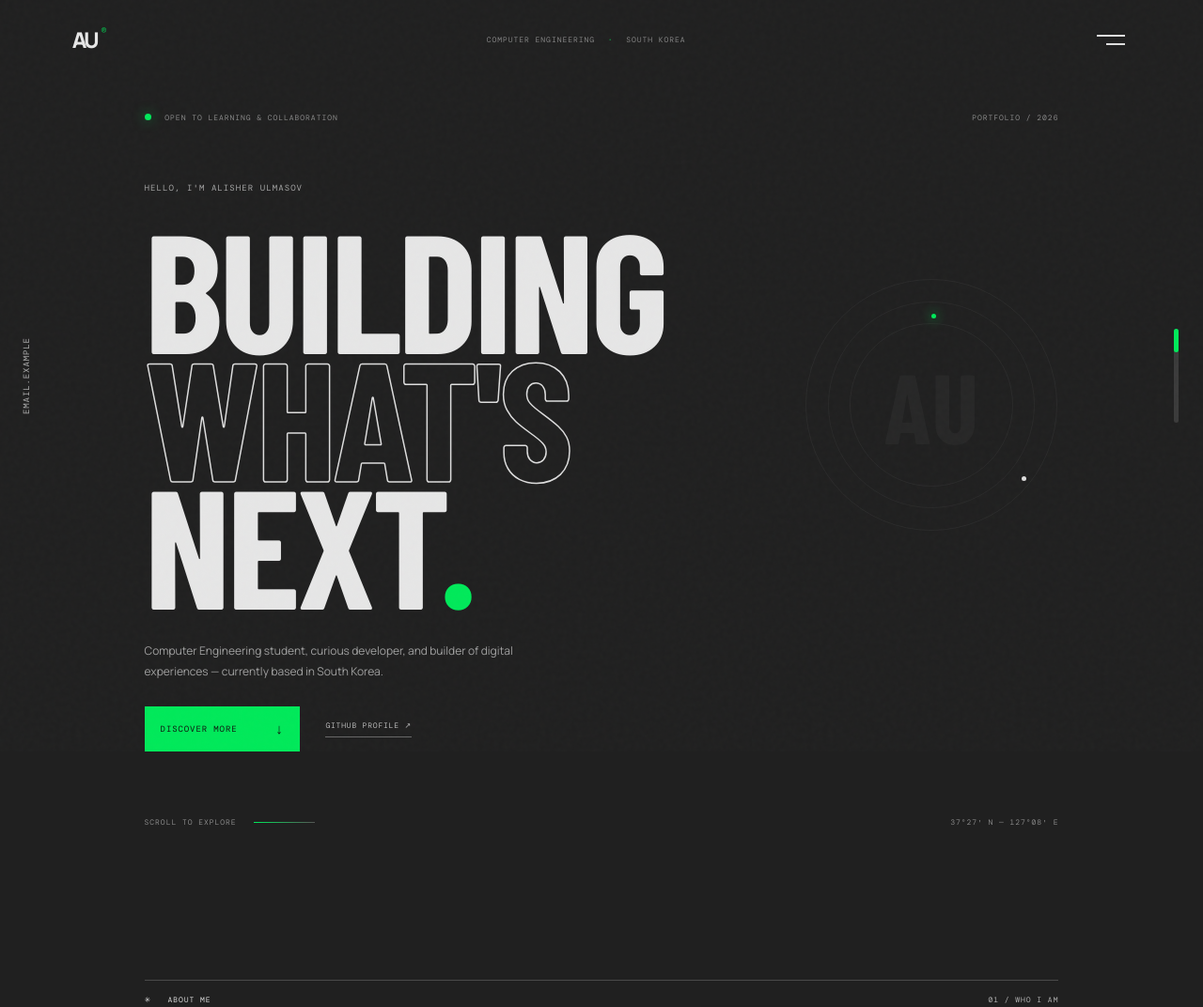
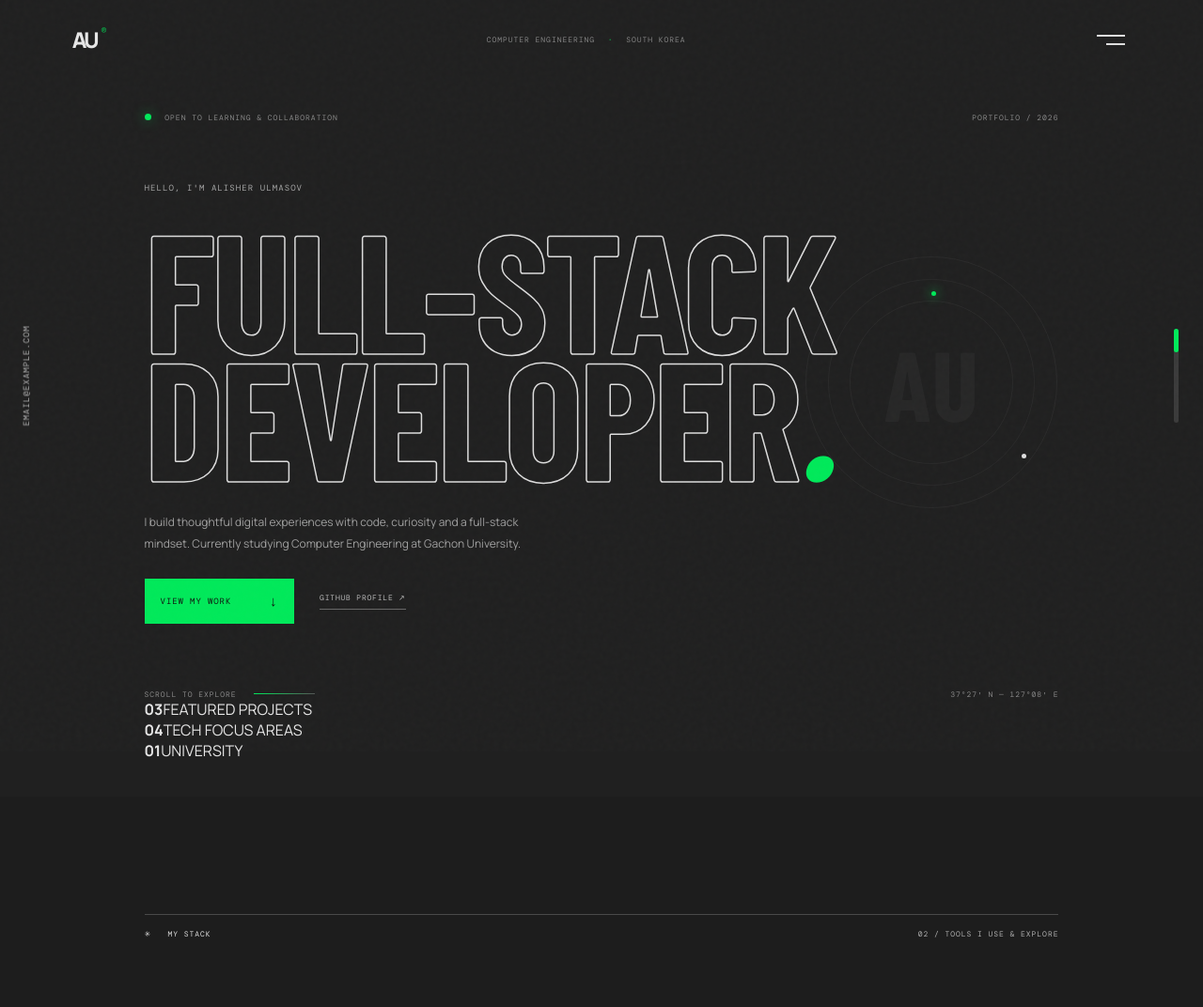
Before and after one commit to alisherIce/Alisher, a plain HTML site: page index.html in a window 1280 px wide. Shown: the top 1072 px of the page at 94% size. Drawn offline with nearby package versions, Linux system fonts and the light colour scheme; a web font is replaced by a local one.

Commit message:
Rebuild portfolio layout to match reference recording

```diff
--- a/index.html
+++ b/index.html
@@ -14,20 +14,15 @@
 <header class="site-header"><a class="wordmark" href="#home">AU<span>®</span></a><span class="header-note">COMPUTER ENGINEERING <i>·</i> SOUTH KOREA</span><button class="menu-toggle" id="menuToggle" aria-expanded="false" aria-controls="siteMenu"><span></span><span></span><small>MENU</small></button></header>
 <nav class="menu-panel" id="siteMenu" aria-label="Main navigation">
 <div class="menu-top"><span>EXPLORE THE PORTFOLIO</span><span>2026 — ALISHER ULMASOV</span></div>
-<div class="menu-links"><a href="#home"><small>01</small><span>HOME</span><b>↗</b></a><a href="#profile"><small>02</small><span>PROFILE</span><b>↗</b></a><a href="#stack"><small>03</small><span>MY STACK</span><b>↗</b></a><a href="#experience"><small>04</small><span>EXPERIENCE</span><b>↗</b></a><a href="#projects"><small>05</small><span>PROJECTS</span><b>↗</b></a><a href="#contact"><small>06</small><span>CONTACT</span><b>↗</b></a></div>
+<div class="menu-links"><a href="#home"><small>01</small><span>HOME</span><b>↗</b></a><a href="#stack"><small>02</small><span>MY STACK</span><b>↗</b></a><a href="#projects"><small>03</small><span>PROJECTS</span><b>↗</b></a><a href="#experience"><small>04</small><span>EXPERIENCE</span><b>↗</b></a><a href="#profile"><small>05</small><span>PROFILE</span><b>↗</b></a><a href="#contact"><small>06</small><span>CONTACT</span><b>↗</b></a></div>
 <div class="menu-bottom"><span>BASED IN SOUTH KOREA</span><a href="https://github.com/alisherIce" target="_blank" rel="noopener">GITHUB ↗</a></div>
 </nav>
-<a class="side-email" href="mailto:email@example.com">EMAIL.EXAMPLE</a><div class="side-progress"><span id="progressThumb"></span></div>
+<a class="side-email" href="mailto:email@example.com">EMAIL@EXAMPLE.COM</a><div class="side-progress"><span id="progressThumb"></span></div>
 <main>
 <section class="section hero" id="home" data-section="01 — HOME">
 <div class="hero-top"><span><i class="live-dot"></i> OPEN TO LEARNING & COLLABORATION</span><span>PORTFOLIO / 2026</span></div>
-<div class="hero-center"><p class="eyebrow"><span>HELLO, I'M</span> ALISHER ULMASOV</p><h1>BUILDING<br><span>WHAT'S</span><br>NEXT<span class="green">.</span></h1><p class="hero-copy">Computer Engineering student, curious developer, and builder of digital experiences — currently based in South Korea.</p><div class="hero-links"><a class="pill-link" href="#profile">DISCOVER MORE <b>↓</b></a><a class="under-link" href="https://github.com/alisherIce" target="_blank" rel="noopener">GITHUB PROFILE ↗</a></div></div>
-<div class="hero-bottom"><span>SCROLL TO EXPLORE</span><span class="scroll-line"></span><span>37°27′ N — 127°08′ E</span></div><div class="hero-orbit"><span>AU</span><i></i><b></b></div>
-</section>
-<section class="section profile-section" id="profile" data-section="02 — PROFILE">
-<div class="section-label"><span>✳ &nbsp; ABOUT ME</span><span>01 / WHO I AM</span></div>
-<div class="profile-grid"><div class="profile-heading"><p class="eyebrow">A LITTLE INTRODUCTION</p><h2>THE PERSON<br><span>BEHIND THE</span><br>SCREEN<span class="green">.</span></h2><p class="section-copy">I’m Alisher, a Computer Engineering student at Gachon University. I enjoy turning ideas into useful digital products and learning how software works from interface to infrastructure.</p></div>
-<article class="profile-card"><div class="avatar-wrap"><div class="avatar-halo"></div><div class="avatar"><span>AU</span><small>ALISHER</small></div><span class="avatar-index">PROFILE / 001</span></div><div class="profile-info"><h3>Alisher Ulmasov</h3><p>Computer Engineering Student</p><div class="profile-meta"><div><small>UNIVERSITY</small><strong>Gachon University</strong></div><div><small>STUDENT ID</small><strong>ADD YOUR STUDENT ID</strong></div><div><small>EMAIL</small><strong>email@example.com</strong></div><div><small>LOCATION</small><strong>South Korea</strong></div></div><a class="profile-github" href="https://github.com/alisherIce" target="_blank" rel="noopener">VIEW GITHUB PROFILE <b>↗</b></a></div></article></div>
+<div class="hero-center"><p class="eyebrow"><span>HELLO, I'M</span> ALISHER ULMASOV</p><h1><span class="solid">FULL-STACK</span><br><span>DEVELOPER</span><i class="green">.</i></h1><p class="hero-copy">I build thoughtful digital experiences with code, curiosity and a full-stack mindset. Currently studying Computer Engineering at Gachon University.</p><div class="hero-links"><a class="pill-link" href="#projects">VIEW MY WORK <b>↓</b></a><a class="under-link" href="https://github.com/alisherIce" target="_blank" rel="noopener">GITHUB PROFILE ↗</a></div></div>
+<div class="hero-bottom"><span>SCROLL TO EXPLORE</span><span class="scroll-line"></span><span>37°27′ N — 127°08′ E</span></div><div class="hero-stats"><div><strong>03</strong><span>FEATURED PROJECTS</span></div><div><strong>04</strong><span>TECH FOCUS AREAS</span></div><div><strong>01</strong><span>UNIVERSITY</span></div></div><div class="hero-orbit"><span>AU</span><i></i><b></b></div>
 </section>
 <section class="section stack-section" id="stack" data-section="03 — MY STACK">
 <div class="section-label"><span>✳ &nbsp; MY STACK</span><span>02 / TOOLS I USE & EXPLORE</span></div>
@@ -39,12 +34,6 @@
 <div class="stack-group"><h3>EXPLORING</h3><div class="skill-list"><span><b class="ai">AI</b>Computer Vision</span><span><b class="ml">ML</b>Machine Learning</span><span><b class="cloud">☁</b>Cloud Architecture</span></div></div>
 </div></div>
 </section>
-<section class="section journey-section" id="experience" data-section="04 — EXPERIENCE">
-<div class="section-label"><span>✳ &nbsp; MY JOURNEY</span><span>03 / EDUCATION & FOCUS</span></div><div class="journey-wrap"><div class="journey-title"><p class="eyebrow">ALWAYS IN PROGRESS</p><h2>LEARN.<br><span>BUILD.</span><br>EVOLVE<span class="green">.</span></h2></div><div class="timeline">
-<article><small>2026 — PRESENT</small><div><h3>Gachon University</h3><p class="role">Computer Engineering Student · South Korea</p><p>Studying computer engineering and developing practical skills through programming, web development and technical coursework.</p></div></article>
-<article><small>PROJECTS & PRACTICE</small><div><h3>Independent Projects</h3><p class="role">Web · Cloud · Software</p><p>Building personal and university projects, experimenting with APIs, frontend interfaces and application architecture.</p></div></article>
-<article><small>CURRENT DIRECTION</small><div><h3>AI & Cloud Technologies</h3><p class="role">Learning and exploration</p><p>Exploring computer vision, machine learning, Docker, Kubernetes and modern cloud deployment workflows.</p></div></article>
-</div></div></section>
 <section class="section projects-section" id="projects" data-section="05 — PROJECTS">
 <div class="section-label"><span>✳ &nbsp; SELECTED WORK</span><span>04 / THINGS I'VE BUILT</span></div><div class="projects-heading"><h2>FEATURED<br><span>PROJECTS</span><i class="green">.</i></h2><p>A selection of personal and university work. Choose a project to preview it, or open the live build.</p></div>
 <div class="projects-layout"><div class="project-list">
@@ -54,6 +43,17 @@
 <a class="project-item" href="https://github.com/alisherIce/FindIt-AI" target="_blank" rel="noopener" data-project="vision"><small>04</small><span>Image Matching Study</span><b>↗</b></a>
 </div><div class="project-detail"><div class="project-visual" id="projectVisual"><div class="visual-top"><span>PROJECT / PREVIEW</span><span id="visualNumber">01 — 04</span></div><div class="visual-inner" id="visualInner"><span class="visual-tag">COMMUNITY LOST & FOUND</span><strong>Lost something?<br><em>Find it here.</em></strong><div class="visual-pills"><i>SEARCH ITEMS</i><i>REPORT FOUND</i></div><div class="visual-orb"></div></div></div><div class="project-description"><div><small id="projectCategory">01 / WEB APPLICATION</small><h3 id="projectTitle">FindIt AI</h3></div><p id="projectDescription">A lost-and-found platform concept connecting people through shared reports, photos and match suggestions.</p></div><div class="project-tech" id="projectTech">REACT · TYPESCRIPT · SUPABASE · VITE</div></div></div>
 </section>
+<section class="section journey-section" id="experience" data-section="04 — EXPERIENCE">
+<div class="section-label"><span>✳ &nbsp; MY JOURNEY</span><span>03 / EDUCATION & FOCUS</span></div><div class="journey-wrap"><div class="journey-title"><p class="eyebrow">ALWAYS IN PROGRESS</p><h2>LEARN.<br><span>BUILD.</span><br>EVOLVE<span class="green">.</span></h2></div><div class="timeline">
+<article><small>2026 — PRESENT</small><div><h3>Gachon University</h3><p class="role">Computer Engineering Student · South Korea</p><p>Studying computer engineering and developing practical skills through programming, web development and technical coursework.</p></div></article>
+<article><small>PROJECTS & PRACTICE</small><div><h3>Independent Projects</h3><p class="role">Web · Cloud · Software</p><p>Building personal and university projects, experimenting with APIs, frontend interfaces and application architecture.</p></div></article>
+<article><small>CURRENT DIRECTION</small><div><h3>AI & Cloud Technologies</h3><p class="role">Learning and exploration</p><p>Exploring computer vision, machine learning, Docker, Kubernetes and modern cloud deployment workflows.</p></div></article>
+</div></div></section>
+<section class="section profile-section" id="profile" data-section="02 — PROFILE">
+<div class="section-label"><span>✳ &nbsp; ABOUT ME</span><span>01 / WHO I AM</span></div>
+<div class="profile-grid"><div class="profile-heading"><p class="eyebrow">A LITTLE INTRODUCTION</p><h2>THE PERSON<br><span>BEHIND THE</span><br>SCREEN<span class="green">.</span></h2><p class="section-copy">I’m Alisher, a Computer Engineering student at Gachon University. I enjoy turning ideas into useful digital products and learning how software works from interface to infrastructure.</p></div>
+<article class="profile-card"><div class="avatar-wrap"><div class="avatar-halo"></div><div class="avatar"><span>AU</span><small>ALISHER</small></div><span class="avatar-index">PROFILE / 001</span></div><div class="profile-info"><h3>Alisher Ulmasov</h3><p>Computer Engineering Student</p><div class="profile-meta"><div><small>UNIVERSITY</small><strong>Gachon University</strong></div><div><small>STUDENT ID</small><strong>ADD YOUR STUDENT ID</strong></div><div><small>EMAIL</small><strong>email@example.com</strong></div><div><small>LOCATION</small><strong>South Korea</strong></div></div><a class="profile-github" href="https://github.com/alisherIce" target="_blank" rel="noopener">VIEW GITHUB PROFILE <b>↗</b></a></div></article></div>
+</section>
 <section class="section contact-section" id="contact" data-section="06 — CONTACT"><div class="section-label"><span>✳ &nbsp; SAY HELLO</span><span>05 / GET IN TOUCH</span></div><div class="contact-center"><p class="eyebrow"><i class="live-dot"></i> HAVE AN IDEA? LET'S TALK.</p><h2>LET'S MAKE<br><span>IT REAL</span><i class="green">.</i></h2><a class="contact-button" href="https://github.com/alisherIce" target="_blank" rel="noopener">CONNECT ON GITHUB <b>↗</b></a></div><footer><a class="wordmark" href="#home">AU<span>®</span></a><span>DESIGNED & BUILT BY ALISHER ULMASOV</span><span>GACHON UNIVERSITY · 2026</span><a href="#home">BACK TO TOP ↑</a></footer></section>
 </main>
 </body></html>
```
